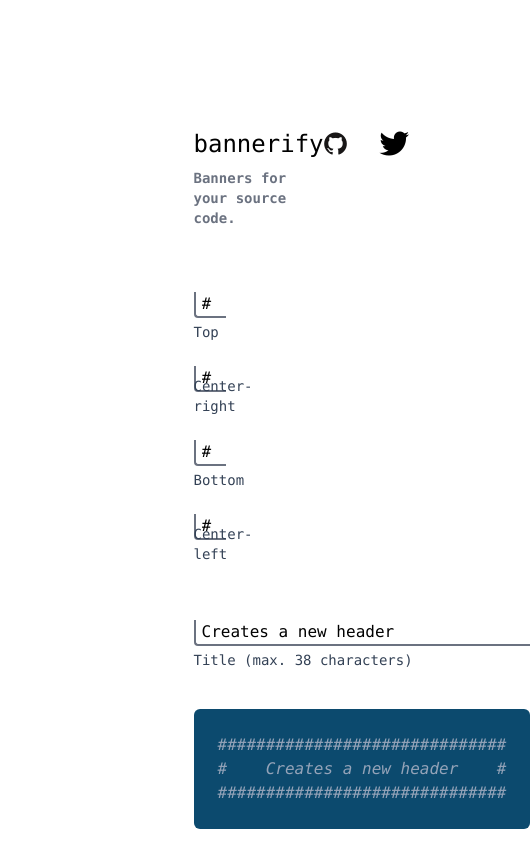
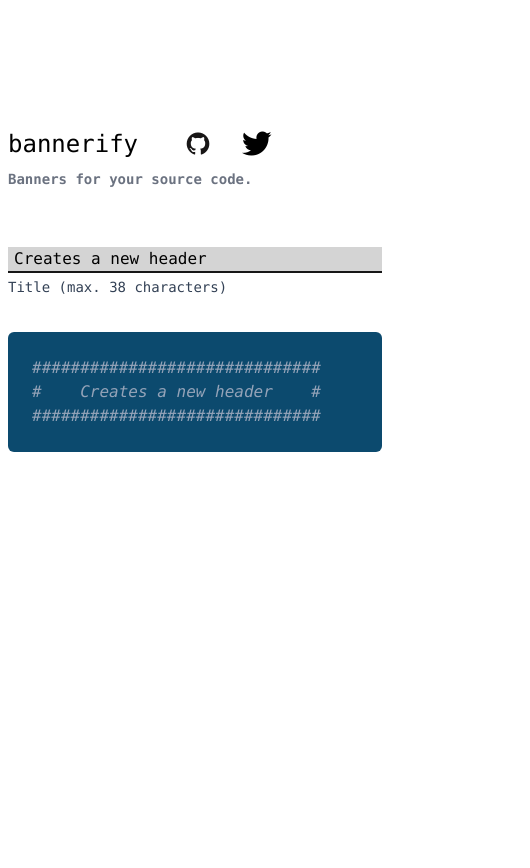
Before and after one commit to beecorrea/bannerify, a Vue app: page / in a window 390 px wide. Shown: the top 868 px of the page, 530 px wide, since content can reach past the window. Built offline with nearby package versions, Linux system fonts and the light colour scheme.

Commit message:
feat: removes border list from main page (#3)

```diff
--- a/src/App.vue
+++ b/src/App.vue
@@ -1,21 +1,16 @@
 <script setup lang="ts">
-import Border from './components/molecules/Banner/Border.vue'
+
 import Title from './components/molecules/Banner/Title.vue'
 import Banner from './components/molecules/Banner/Banner.vue'
 import Navbar from './components/molecules/Nav/Navbar.vue'
 
-import { borders } from "@stores/banner/border"
 
 </script>
 <template>
-  <main class="w-3/6 h-screen container mx-auto my-12 py-20 px-24 font-mono">
+  <main class="lg:w-3/6 w-full h-screen container mx-auto my-12 py-20 px-2 sm:px-12 lg:px-24 font-mono">
     <div class="max-w-md mx-auto">
       <Navbar />
-      <section id="controls" class="mt-14 min-w-fit max-w-xl grid grid-cols-2 grid-rows-2 gap-x-8 gap-y-12 ">
-        <Border class="md:col-span-1 col-span-2 max-w-fit" v-for="{name, value} in borders" :title="value" :part="name"
-          :key="name" />
-      </section>
-      <article class="flex flex-col flex-wrap justify-around space-y-8 mt-16 h-60">
+      <article class="flex flex-col flex-wrap justify-around space-y-6 mt-8 h-60">
         <Title class="w-lg" title="Title (max. 38 characters)" />
         <Banner class="max-w-lg" />
       </article>
--- a/src/components/atoms/LabeledInput/LabeledInput.vue
+++ b/src/components/atoms/LabeledInput/LabeledInput.vue
@@ -1,9 +1,9 @@
 <template>
   <div class="relative">
     <label :for="id" class="text-sm absolute -bottom-6 left-0 text-slate-700">
-      <span>{{capitalizedTitle}}</span>
+      <span>{{ capitalizedTitle }}</span>
     </label>
-    <input class="border-b-2 border-l-2 border-gray-500 rounded-bl pl-1.5 w-full max-w-prose" type="text" :name="id"
+    <input class="border-b-2 border-neutral-900 bg-neutral-300 pl-1.5 w-full max-w-prose" type="text" :name="id"
       :id="title" :value="val" @input="$emit('update:val', ($event!.target! as HTMLInputElement).value)"
       :maxlength="maxLength">
   </div>
--- /dev/null
+++ b/src/components/molecules/Banner/BorderList.vue
@@ -0,0 +1,11 @@
+<template>
+  <section id="controls" class="mt-14 min-w-fit max-w-xl grid grid-cols-2 grid-rows-2 gap-x-8 gap-y-12 ">
+    <Border class="md:col-span-1 col-span-2 max-w-fit" v-for="{ name, value } in borders" :title="value" :part="name"
+      :key="name" />
+  </section>
+</template>
+
+<script setup lang="ts">
+import Border from './Border.vue'
+import { borders } from "@stores/banner/border"
+</script>
--- a/src/components/molecules/Nav/Navbar.vue
+++ b/src/components/molecules/Nav/Navbar.vue
@@ -1,15 +1,18 @@
 <template>
-  <section class="max-w-lg flex flex-row justify-between">
+  <section class="max-w-lg flex-col">
+    <article class="flex flex-row sm:justify-between">
+      <h1 class="text-2xl">bannerify</h1>
+      <section class="ml-12 space-x-8">
+        <ExternalLink :href="github" icon="devicon-github-original colored" size="text-2xl" />
+        <ExternalLink :href="twitter" icon="devicon-twitter-original" size="text-2xl" />
+      </section>
+    </article>
     <article>
-      <h1 class="text-2xl">bannerify</h1>
       <p class="text-sm font-semibold py-2 text-gray-500 break-words">
         Banners for your source code.
       </p>
     </article>
-    <article class="space-x-8">
-      <ExternalLink :href="github" icon="devicon-github-original colored" size="text-2xl" />
-      <ExternalLink :href="twitter" icon="devicon-twitter-original" size="text-2xl" />
-    </article>
+
   </section>
 </template>
 
```
